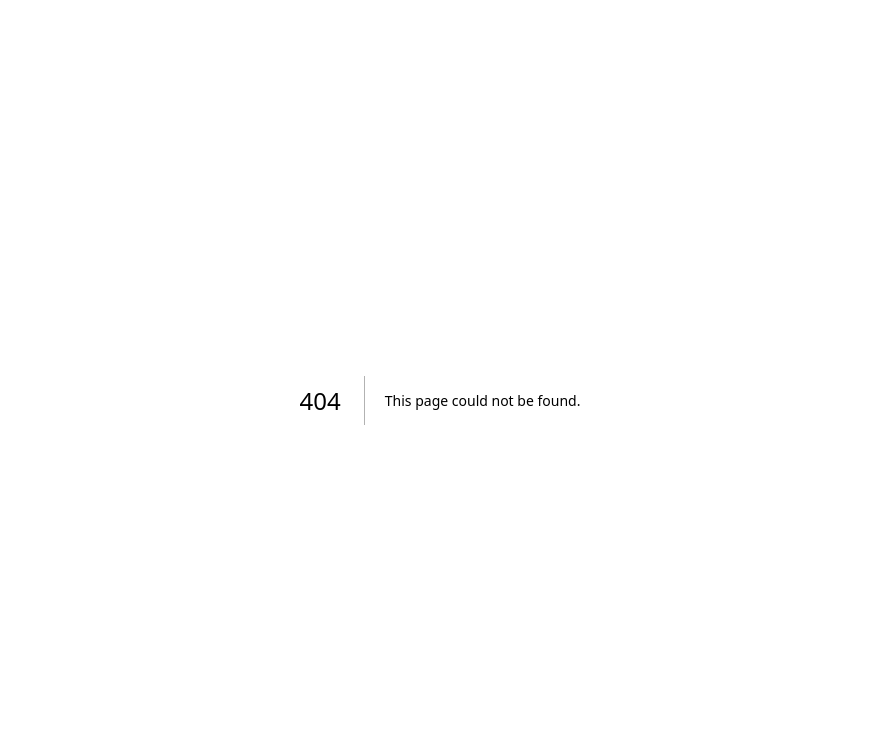
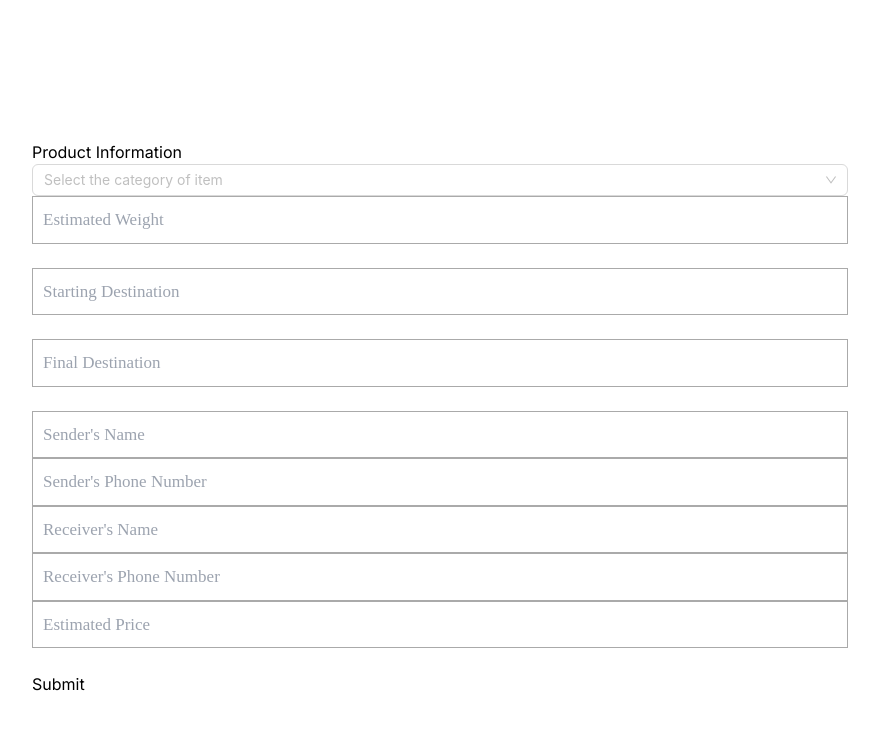
Before and after one commit to kaylinkhanal/hulaki, a Next.js app in the folder client/: page /test in a window 1280 px wide. Before the commit this address had no page. Shown: the top 730 px of the page, without its empty margins (200-1079 px from the left). Built offline with nearby package versions, Linux system fonts and the light colour scheme.

Commit message:
created simple form for order creation

```diff
--- a/client/src/app/globals.css
+++ b/client/src/app/globals.css
@@ -1,8 +1,8 @@
-/* @tailwind base;
+ @tailwind base;
 @tailwind components;
 @tailwind utilities;
 
-:root {
+/* :root {
   --foreground-rgb: 0, 0, 0;
   --background-start-rgb: 214, 219, 220;
   --background-end-rgb: 255, 255, 255;
@@ -14,17 +14,15 @@
     --background-start-rgb: 0, 0, 0;
     --background-end-rgb: 0, 0, 0;
   }
-}
+} */
 
 body {
-  color: rgb(var(--foreground-rgb));
-  background: linear-gradient(
-      to bottom,
-      transparent,
-      rgb(var(--background-end-rgb))
-    )
-    rgb(var(--background-start-rgb));
-} */
+  background-color: #ffffff;
+  margin: 100px auto;
+  padding: 40px;
+  width: 70%;
+  min-width: 300px;
+}
 
 .authForm{
   background-color: rgb(163, 208, 208);
@@ -32,3 +30,61 @@ body {
   width: 200px;
   border-radius: 13px;
 }
+
+#regForm {
+  background-color: #ffffff;
+  margin: 100px auto;
+  padding: 40px;
+  width: 70%;
+  min-width: 300px;
+}
+
+/* Style the input fields */
+input {
+  padding: 10px;
+  width: 100%;
+  font-size: 17px;
+  font-family: Raleway;
+  border: 1px solid #aaaaaa;
+}
+
+.inputFormik{
+  padding: 10px;
+  width: 100%;
+  font-size: 17px;
+  font-family: Raleway;
+  border: 1px solid #aaaaaa;
+
+}
+
+/* Mark input boxes that gets an error on validation: */
+input.invalid {
+  background-color: #ffdddd;
+}
+
+/* Hide all steps by default: */
+.tab {
+  display: none;
+}
+
+/* Make circles that indicate the steps of the form: */
+.step {
+  height: 15px;
+  width: 15px;
+  margin: 0 2px;
+  background-color: #bbbbbb;
+  border: none;
+  border-radius: 50%;
+  display: inline-block;
+  opacity: 0.5;
+}
+
+/* Mark the active step: */
+.step.active {
+  opacity: 1;
+}
+
+/* Mark the steps that are finished and valid: */
+.step.finish {
+  background-color: #04AA6D;
+}
--- /dev/null
+++ b/client/src/app/test/page.js
@@ -0,0 +1,155 @@
+'use client'
+
+import React from 'react';
+import { Formik, Form, Field, } from 'formik';
+import * as Yup from 'yup';
+
+import { message } from 'antd';
+import { Dropdown, } from 'antd';
+import { DownOutlined, SmileOutlined } from '@ant-design/icons';
+import { Select, Space } from 'antd';
+
+const options = [];
+const categories = ['Electronics', 'Clothes', 'Groceries', 'Document', 'Heavy Items']
+for (let i = 0; i < 5; i++) {
+    options.push({
+        label: categories[i],
+        value: categories[i],
+    });
+}
+const handleChange = (value) => {
+    console.log(`selected ${value}`);
+};
+
+
+const ProductSchema = Yup.object().shape({
+
+    productCategory: Yup.string().required('Required'),
+    productCategory: Yup.string().required('Required'),
+    weight: Yup.string().required('Required'),
+    locationFrom: Yup.string().required('Required'),
+    senderName: Yup.string().required('Required'),
+    senderPhoneNumber: Yup.string().required('Required'),
+    receiverName: Yup.string().required('Required'),
+    receiverPhoneNumber: Yup.string().required('Required'),
+    locationTo: Yup.string().required('Required'),
+    estimatedPrice: Yup.string().required('Required'),
+
+});
+
+export const index = () => {
+    const [messageApi, contextHolder] = message.useMessage();
+    const productHandle = async (values) => {
+        const res = await fetch('http://localhost:4000/create-products', {
+            method: 'POST',
+            headers: { 'Content-Type': 'application/json' },
+            body: JSON.stringify(values)
+        })
+        const data = await res.json()
+        messageApi.open({
+            type: res.status == 200 ? 'success' : 'error',
+            content: data.msg,
+        });
+        console.log(res)
+    }
+
+    return (
+        <div className='form'>
+            <h1>Product Information</h1>
+
+
+            <Formik
+                initialValues={{
+
+                    productCategory: '',
+                    weight: '',
+                    locationFrom: '',
+                    senderName: '',
+                    senderPhoneNumber: '',
+                    receiverName: '',
+                    receiverPhoneNumber: '',
+                    locationTo: '',
+                    estimatedPrice: '',
+
+
+                }}
+                validationSchema={ProductSchema}
+                onSubmit={values => {
+                    // same shape as initial values
+                    productHandle(values)
+                }}
+            >
+                {({ errors, touched }) => (
+                    <Form >
+                        {contextHolder}
+                        {/* <Field name="productCategory" type="text" placeholder="Enter the type of product" />
+                        {errors.productCategory && touched.productCategory ? <div>{errors.productCategory}</div> : null}
+                        <br /> */}
+
+                        <Space
+                            style={{
+                                width: '100%',
+                            }}
+                            direction="vertical"
+                        >
+                            <Select
+                                mode="multiple"
+                                allowClear
+                                style={{
+                                    width: '100%',
+                                }}
+                                placeholder="Select the category of item"
+                                defaultValue={[]}
+                                onChange={handleChange}
+                                options={options}
+                            />
+
+                        </Space>
+
+                        <br />
+
+                        <Field name="weight" type="text" placeholder="Estimated Weight" />
+                        {errors.weight && touched.weight ? <div>{errors.weight}</div> : null}
+
+
+                        <br />
+                        <br />
+                        <Field name="locationFrom" type="text" placeholder="Starting Destination" />
+                        {errors.locationFrom && touched.locationFrom ? <div>{errors.locationFrom}</div> : null}
+                        <br />
+                        <br />
+                        <Field name="locationTo" type="text" placeholder="Final Destination" />
+                        {errors.locationTo && touched.locationTo ? <div>{errors.locationTo}</div> : null}
+                        <br />
+                        <br />
+                        <Field name="senderName" type="text" placeholder="Sender's Name" />
+                        {errors.senderName && touched.senderName ? <div>{errors.senderName}</div> : null}
+                        <br />
+                        <Field name="senderPhoneNumber" type="text" placeholder="Sender's Phone Number" />
+                        {errors.senderPhoneNumber && touched.senderPhoneNumber ? <div>{errors.senderPhoneNumber}</div> : null}
+                        <br />
+                        <Field name="receiverName" type="text" placeholder="Receiver's Name" />
+                        {errors.receiverName && touched.receiverName ? <div>{errors.receiverName}</div> : null}
+                        <br />
+                        <Field name="receiverPhoneNumber" type="text" placeholder="Receiver's Phone Number" />
+                        {errors.receiverPhoneNumber && touched.receiverPhoneNumber ? <div>{errors.receiverPhoneNumber}</div> : null}
+                        <br />
+                        <Field name="estimatedPrice" type="text" placeholder="Estimated Price" />
+                        {errors.estimatedPrice && touched.estimatedPrice ? <div>{errors.estimatedPrice}</div> : null}
+                        <br />
+
+                        <br />
+                        <button type="submit">Submit</button>
+                        <br />
+
+                    </Form>
+                )}
+
+            </Formik>
+
+        </div>
+
+
+    )
+};
+export default index
```
Also changed, not shown: client/src/styles/test.css (added, +7 -0 lines), 2 other files (tests, documents, lock files or other folders).
